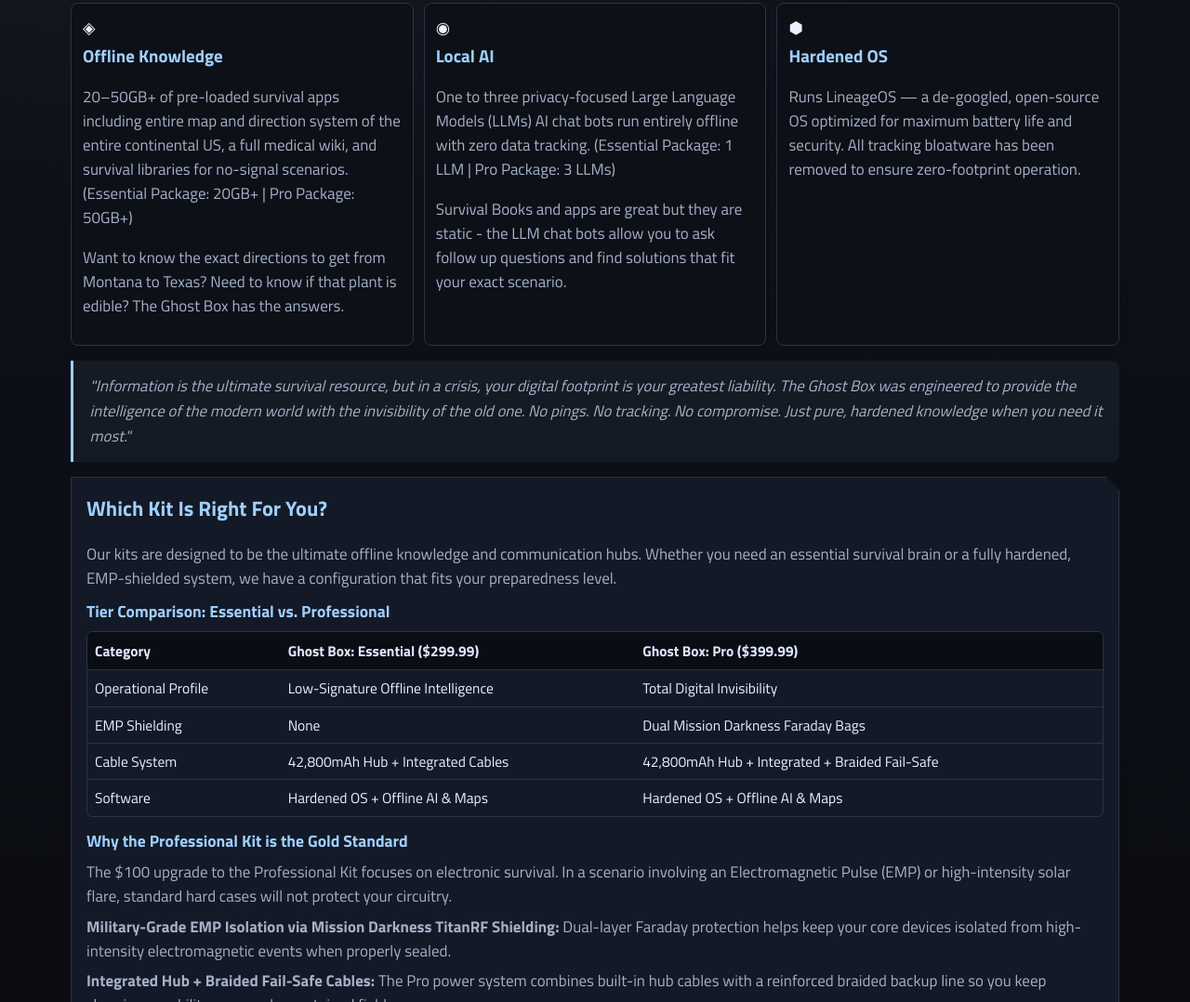
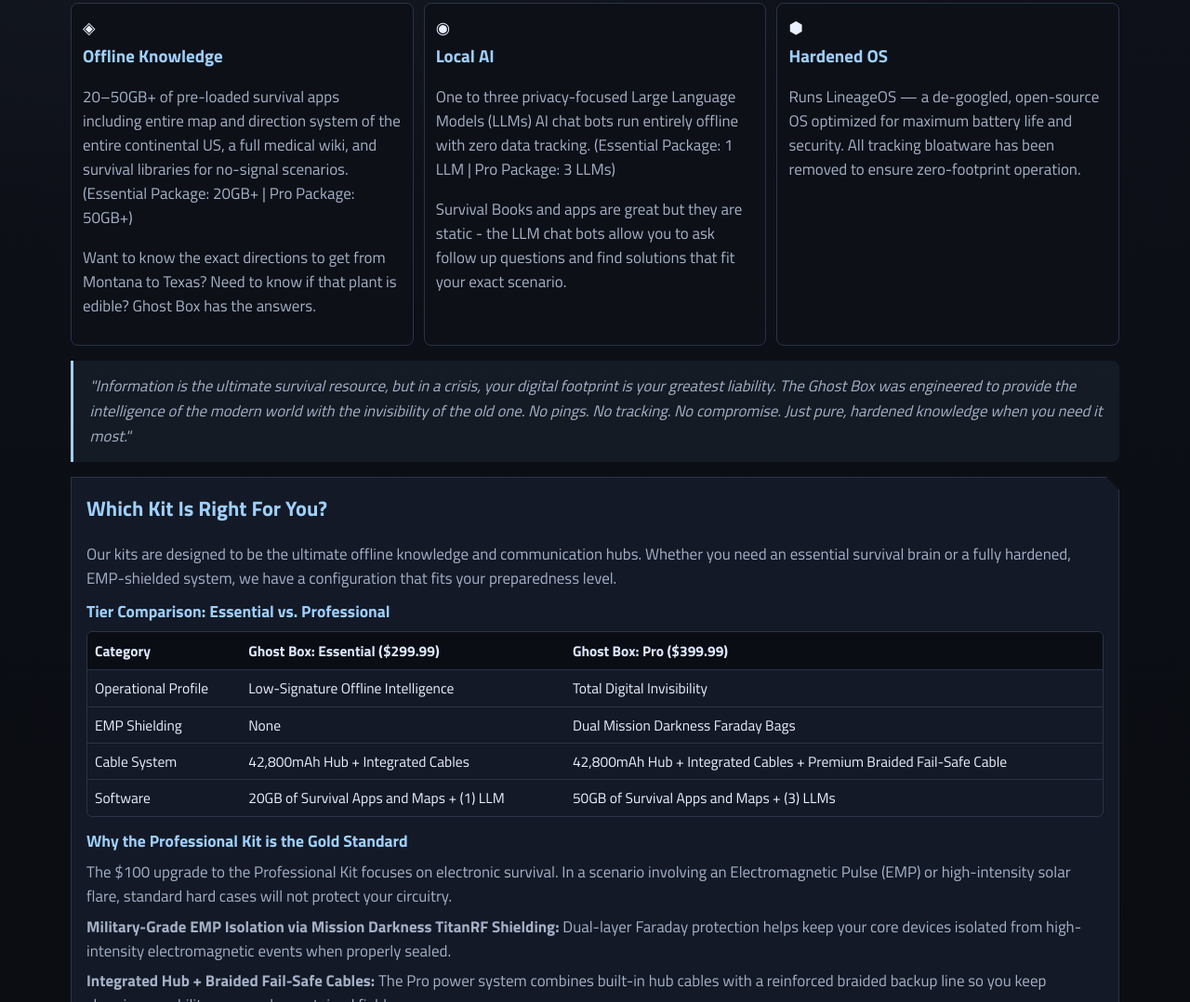
Before and after one commit to 99redder/eastern-shore-ai, a plain HTML site: page ghostbox.html in a window 1280 px wide. Shown: the part 1638-2716 px from the top of the page at 93% size. Drawn offline with Linux system fonts and the light colour scheme.

Commit message:
Update ghostbox.html

```diff
--- a/ghostbox.html
+++ b/ghostbox.html
@@ -668,7 +668,7 @@
         <div class="icon">◈</div>
         <h3>Offline Knowledge</h3>
         <p class="small">20–50GB+ of pre-loaded survival apps including entire map and direction system of the entire continental US, a full medical wiki, and survival libraries for no-signal scenarios. (Essential Package: 20GB+ | Pro Package: 50GB+)</p>
-        <p class="small">Want to know the exact directions to get from Montana to Texas? Need to know if that plant is edible? The Ghost Box has the answers.</p>
+        <p class="small">Want to know the exact directions to get from Montana to Texas? Need to know if that plant is edible? Ghost Box has the answers.</p>
       </article>
       <article class="brain-col">
         <div class="icon">◉</div>
@@ -703,8 +703,8 @@
           <tbody>
             <tr><td style="padding:.45rem .5rem; border-bottom:1px solid var(--line);">Operational Profile</td><td style="padding:.45rem .5rem; border-bottom:1px solid var(--line);">Low-Signature Offline Intelligence</td><td style="padding:.45rem .5rem; border-bottom:1px solid var(--line);">Total Digital Invisibility</td></tr>
             <tr><td style="padding:.45rem .5rem; border-bottom:1px solid var(--line);">EMP Shielding</td><td style="padding:.45rem .5rem; border-bottom:1px solid var(--line);">None</td><td style="padding:.45rem .5rem; border-bottom:1px solid var(--line);">Dual Mission Darkness Faraday Bags</td></tr>
-            <tr><td style="padding:.45rem .5rem; border-bottom:1px solid var(--line);">Cable System</td><td style="padding:.45rem .5rem; border-bottom:1px solid var(--line);">42,800mAh Hub + Integrated Cables</td><td style="padding:.45rem .5rem; border-bottom:1px solid var(--line);">42,800mAh Hub + Integrated + Braided Fail-Safe</td></tr>
-            <tr><td style="padding:.45rem .5rem;">Software</td><td style="padding:.45rem .5rem;">Hardened OS + Offline AI &amp; Maps</td><td style="padding:.45rem .5rem;">Hardened OS + Offline AI &amp; Maps</td></tr>
+            <tr><td style="padding:.45rem .5rem; border-bottom:1px solid var(--line);">Cable System</td><td style="padding:.45rem .5rem; border-bottom:1px solid var(--line);">42,800mAh Hub + Integrated Cables</td><td style="padding:.45rem .5rem; border-bottom:1px solid var(--line);">42,800mAh Hub + Integrated Cables + Premium Braided Fail-Safe Cable</td></tr>
+            <tr><td style="padding:.45rem .5rem;">Software</td><td style="padding:.45rem .5rem;">20GB of Survival Apps and Maps + (1) LLM</td><td style="padding:.45rem .5rem;"> 50GB of Survival Apps and Maps + (3) LLMs</td></tr>
           </tbody>
         </table>
       </div>
```
